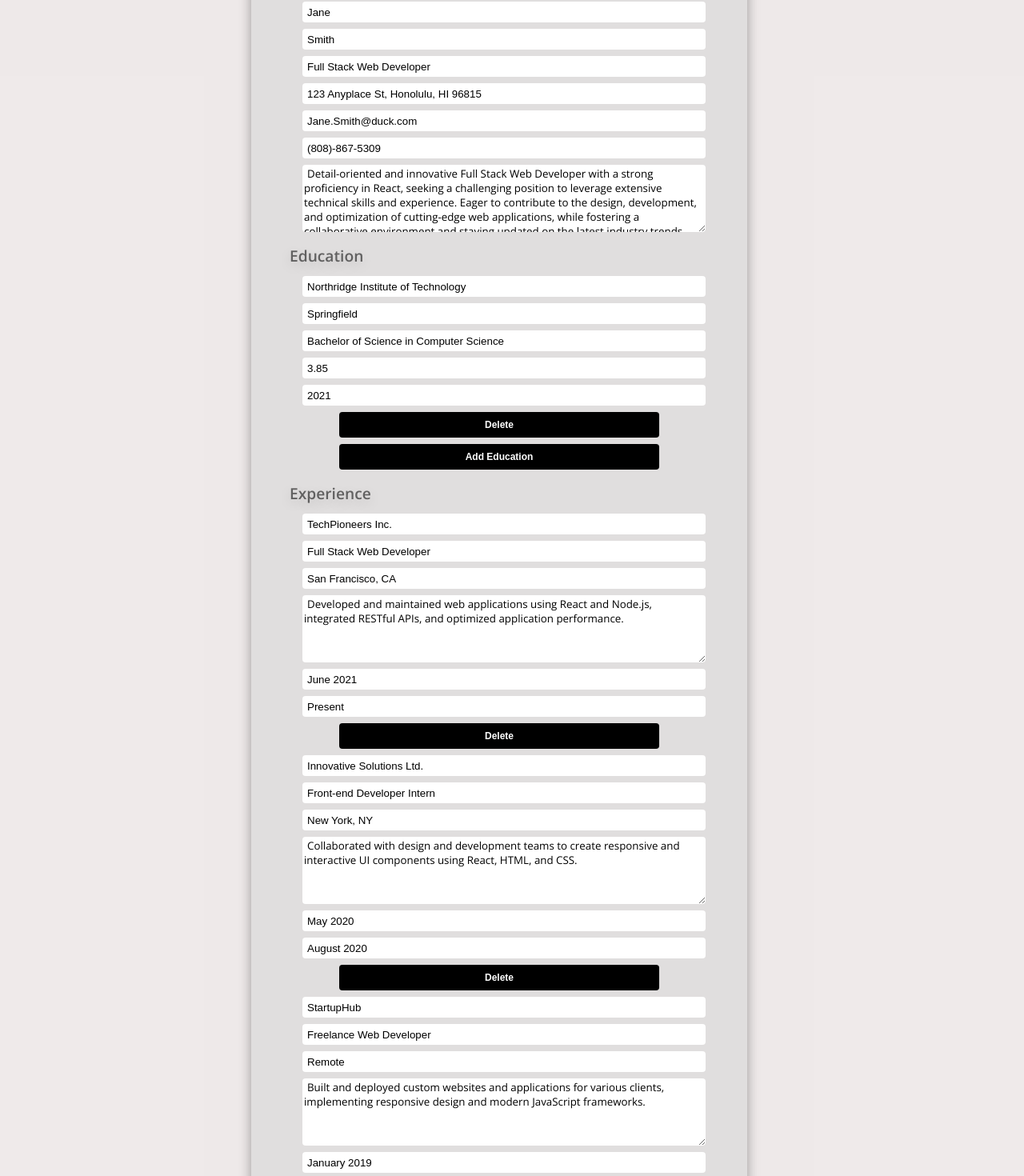
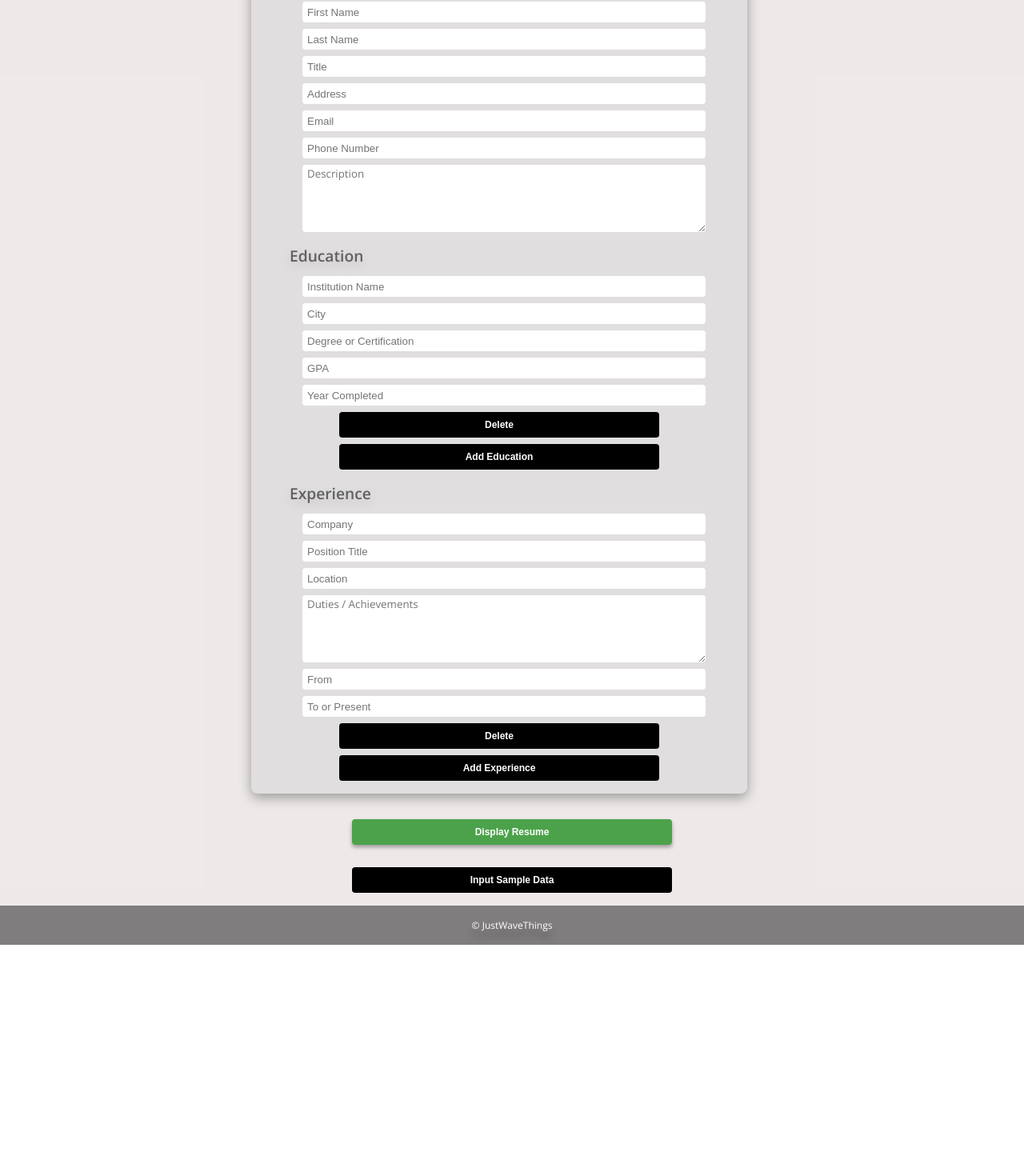
Before and after one commit to JustWaveThings/cv_creator, a React (Vite) app in the folder TOP_React_CV_APP/: page / in a window 1280 px wide. Shown: the part 160-1630 px from the top of the page at 80% size. After the commit the page ends 1341 px from the top, so only its background shows below. Built offline with nearby package versions, Linux system fonts and the light colour scheme.

Commit message:
fix indentation

```diff
--- a/TOP_React_CV_APP/package.json
+++ b/TOP_React_CV_APP/package.json
@@ -3,13 +3,12 @@
   "private": true,
   "version": "0.0.0",
   "type": "module",
-
   "scripts": {
     "dev": "vite",
     "build": "vite build",
     "preview": "vite preview",
     "predeploy": "npm run build",
-    "deploy": "gh-pages -d dist"
+    "deploy": "gh-pages"
   },
   "dependencies": {
     "nanoid": "^4.0.2",
--- a/TOP_React_CV_APP/src/App.jsx
+++ b/TOP_React_CV_APP/src/App.jsx
@@ -1,82 +1,57 @@
-import React, { Component } from 'react';
-import Experience from './components/Experience';
-import Education from './components/Education';
-import { nanoid } from 'nanoid';
-import Display from './components/Display';
-import General from './components/General';
-class App extends Component {
-	constructor(props) {
-		super(props);
+import React, { useState } from "react";
+import Experience from "./components/Experience";
+import Education from "./components/Education";
+import { nanoid } from "nanoid";
+import Display from "./components/Display";
+import General from "./components/General";
 
-		this.state = {
+function App() {
+  const [state, setState] = useState({
     editable: true,
     hideButtons: false,
-			firstName: 'Jane',
-			lastName: 'Smith',
-			title: 'Full Stack Web Developer',
-			email: 'Jane.Smith@duck.com',
-			phoneNumber: '(808)-867-5309',
-			address: '123 Anyplace St, Honolulu, HI 96815',
-			description:
-				'Detail-oriented and innovative Full Stack Web Developer with a strong proficiency in React, seeking a challenging position to leverage extensive technical skills and experience. Eager to contribute to the design, development, and optimization of cutting-edge web applications, while fostering a collaborative environment and staying updated on the latest industry trends. Committed to delivering high-quality, scalable, and maintainable solutions that exceed client expectations and drive business growth.',
+    firstName: "",
+    lastName: "",
+    title: "",
+    email: "",
+    phoneNumber: "",
+    address: "",
+    description: "",
     education: [
       {
         id: nanoid(),
-					institutionName: 'Northridge Institute of Technology',
-					city: 'Springfield',
-					degree: 'Bachelor of Science in Computer Science',
-					gpa: '3.85',
-					graduatedYear: '2021',
+        institutionName: "",
+        city: "",
+        degree: "",
+        gpa: "",
+        graduatedYear: "",
       },
     ],
     experience: [
       {
         id: nanoid(),
-					companyName: 'TechPioneers Inc.',
-					positionTitle: 'Full Stack Web Developer',
-					location: 'San Francisco, CA',
-					mainTasks:
-						'Developed and maintained web applications using React and Node.js, integrated RESTful APIs, and optimized application performance.',
-					fromDate: 'June 2021',
-					toDate: 'Present',
-				},
-				{
-					id: nanoid(),
-					companyName: 'Innovative Solutions Ltd.',
-					positionTitle: 'Front-end Developer Intern',
-					location: 'New York, NY',
-					mainTasks:
-						'Collaborated with design and development teams to create responsive and interactive UI components using React, HTML, and CSS.',
-					fromDate: 'May 2020',
-					toDate: 'August 2020',
-				},
-				{
-					id: nanoid(),
-					companyName: 'StartupHub',
-					positionTitle: 'Freelance Web Developer',
-					location: 'Remote',
-					mainTasks:
-						'Built and deployed custom websites and applications for various clients, implementing responsive design and modern JavaScript frameworks.',
-					fromDate: 'January 2019',
-					toDate: 'May 2021',
+        companyName: "",
+        positionTitle: "",
+        location: "",
+        mainTasks: "",
+        fromDate: "",
+        toDate: "",
       },
     ],
-		};
-	}
+  });
 
-	handleChange = (e, eduIndex) => {
+  function handleChange(e, eduIndex) {
     const inputSection = e.target.parentElement.parentElement.className;
 
-		if (inputSection === 'general') {
-			this.setState(prevState => {
+    if (inputSection === "general") {
+      setState((prevState) => {
         return {
           ...prevState,
           [e.target.name]: e.target.value,
         };
       });
     }
-		if (inputSection === 'education') {
-			this.setState(prevState => {
+    if (inputSection === "education") {
+      setState((prevState) => {
         const updatedEducation = prevState.education.map((edu, index) => {
           if (index === eduIndex) {
             return {
@@ -92,8 +67,8 @@ class App extends Component {
         };
       });
     }
-		if (inputSection === 'experience') {
-			this.setState(prevState => {
+    if (inputSection === "experience") {
+      setState((prevState) => {
         const updatedExperience = prevState.experience.map((exp, index) => {
           if (index === eduIndex) {
             return {
@@ -109,26 +84,26 @@ class App extends Component {
         };
       });
     }
-	};
+  }
 
-	handleSubmit = () => {
-		this.setState(prevState => {
+  function handleSubmit() {
+    setState((prevState) => {
       return {
         ...prevState,
         editable: !prevState.editable,
       };
     });
-	};
+  }
 
-	handleAddNewEdu = () => {
-		this.setState(prevState => {
+  function handleAddNewEdu() {
+    setState((prevState) => {
       const newEdu = {
         id: nanoid(),
-				institutionName: '',
-				city: '',
-				degree: '',
-				gpa: '',
-				graduatedYear: '',
+        institutionName: "",
+        city: "",
+        degree: "",
+        gpa: "",
+        graduatedYear: "",
       };
 
       return {
@@ -136,9 +111,9 @@ class App extends Component {
         education: [...prevState.education, newEdu],
       };
     });
-	};
-	handleDeleteEdu = (e, eduIndex) => {
-		this.setState(prevState => {
+  }
+  function handleDeleteEdu(e, eduIndex) {
+    setState((prevState) => {
       const updatedEducation = prevState.education.filter((edu, index) => {
         return index !== eduIndex;
       });
@@ -147,18 +122,18 @@ class App extends Component {
         education: updatedEducation,
       };
     });
-	};
+  }
 
-	handleAddNewExp = () => {
-		this.setState(prevState => {
+  function handleAddNewExp() {
+    setState((prevState) => {
       const newExp = {
         id: nanoid(),
-				companyName: '',
-				positionTitle: '',
-				location: '',
-				mainTasks: '',
-				fromDate: '',
-				toDate: '',
+        companyName: "",
+        positionTitle: "",
+        location: "",
+        mainTasks: "",
+        fromDate: "",
+        toDate: "",
       };
 
       return {
@@ -166,10 +141,10 @@ class App extends Component {
         experience: [...prevState.experience, newExp],
       };
     });
-	};
+  }
 
-	handleDeleteExp = (e, expIndex) => {
-		this.setState(prevState => {
+  function handleDeleteExp(e, expIndex) {
+    setState((prevState) => {
       const updatedExperience = prevState.experience.filter((exp, index) => {
         return index !== expIndex;
       });
@@ -178,57 +153,78 @@ class App extends Component {
         experience: updatedExperience,
       };
     });
-	};
+  }
 
-	handleHideButtons = () => {
-		console.log('hide buttons');
-		this.setState(prevState => {
+  function handleHideButtons() {
+    console.log("hide buttons");
+    setState((prevState) => {
       return {
         ...prevState,
         hideButtons: !prevState.hideButtons,
       };
     });
-	};
+  }
 
-	handleReset = () => {
-		this.setState({
+  function handleReset() {
+    setState({
       editable: true,
       hideButtons: false,
-			firstName: '',
-			lastName: '',
-			title: '',
-			email: '',
-			phoneNumber: '',
-			address: '',
-			description: '',
+      firstName: "Jane",
+      lastName: "Smith",
+      title: "Full Stack Web Developer",
+      email: "Jane.Smith@duck.com",
+      phoneNumber: "(808)-867-5309",
+      address: "123 Anyplace St, Honolulu, HI 96815",
+      description:
+        "Detail-oriented and innovative Full Stack Web Developer with a strong proficiency in React, seeking a challenging position to leverage extensive technical skills and experience. Eager to contribute to the design, development, and optimization of cutting-edge web applications, while fostering a collaborative environment and staying updated on the latest industry trends. Committed to delivering high-quality, scalable, and maintainable solutions that exceed client expectations and drive business growth.",
       education: [
         {
           id: nanoid(),
-					institutionName: '',
-					city: '',
-					degree: '',
-					gpa: '',
-					graduatedYear: '',
+          institutionName: "Northridge Institute of Technology",
+          city: "Springfield",
+          degree: "Bachelor of Science in Computer Science",
+          gpa: "3.85",
+          graduatedYear: "2021",
         },
       ],
       experience: [
         {
           id: nanoid(),
-					companyName: '',
-					positionTitle: '',
-					location: '',
-					mainTasks: '',
-					fromDate: '',
-					toDate: '',
+          companyName: "TechPioneers Inc.",
+          positionTitle: "Full Stack Web Developer",
+          location: "San Francisco, CA",
+          mainTasks:
+            "Developed and maintained web applications using React and Node.js, integrated RESTful APIs, and optimized application performance.",
+          fromDate: "June 2021",
+          toDate: "Present",
+        },
+        {
+          id: nanoid(),
+          companyName: "Innovative Solutions Ltd.",
+          positionTitle: "Front-end Developer Intern",
+          location: "New York, NY",
+          mainTasks:
+            "Collaborated with design and development teams to create responsive and interactive UI components using React, HTML, and CSS.",
+          fromDate: "May 2020",
+          toDate: "August 2020",
+        },
+        {
+          id: nanoid(),
+          companyName: "StartupHub",
+          positionTitle: "Freelance Web Developer",
+          location: "Remote",
+          mainTasks:
+            "Built and deployed custom websites and applications for various clients, implementing responsive design and modern JavaScript frameworks.",
+          fromDate: "January 2019",
+          toDate: "May 2021",
         },
       ],
     });
-	};
+  }
 
-	render() {
   return (
     <>
-				{this.state.editable && (
+      {state.editable && (
         <div className="input-cont">
           <nav className="navbar">
             <h1>RESUME CREATOR</h1>
@@ -237,25 +233,22 @@ class App extends Component {
             <section className="input">
               <h4>Contact Information</h4>
               <General
-									handleChange={e => this.handleChange(e)}
-									firstName={this.state.firstName}
-									lastName={this.state.lastName}
-									email={this.state.email}
-									phoneNumber={this.state.phoneNumber}
-									address={this.state.address}
-									description={this.state.description}
-									title={this.state.title}
+                handleChange={(e) => handleChange(e)}
+                firstName={state.firstName}
+                lastName={state.lastName}
+                email={state.email}
+                phoneNumber={state.phoneNumber}
+                address={state.address}
+                description={state.description}
+                title={state.title}
               />
               <h4>Education</h4>
-								{this.state.education.map((edu, index) => {
+              {state.education.map((edu, index) => {
                 return (
-										<div
-											className="edu-cont"
-											key={edu.id}
-										>
+                  <div className="edu-cont" key={edu.id}>
                     <Education
-												handleDeleteEdu={e => this.handleDeleteEdu(e, index)}
-												handleChange={e => this.handleChange(e, index)}
+                      handleDeleteEdu={(e) => handleDeleteEdu(e, index)}
+                      handleChange={(e) => handleChange(e, index)}
                       institutionName={edu.institutionName}
                       city={edu.city}
                       degree={edu.degree}
@@ -266,23 +259,17 @@ class App extends Component {
                 );
               })}
               <div className="button-container">
-									<button
-										className="add"
-										onClick={this.handleAddNewEdu}
-									>
+                <button className="add" onClick={handleAddNewEdu}>
                   Add Education
                 </button>
               </div>
               <h4>Experience</h4>
-								{this.state.experience.map((exp, index) => {
+              {state.experience.map((exp, index) => {
                 return (
-										<div
-											className="exp-cont"
-											key={exp.id}
-										>
+                  <div className="exp-cont" key={exp.id}>
                     <Experience
-												handleDeleteExp={e => this.handleDeleteExp(e, index)}
-												handleChange={e => this.handleChange(e, index)}
+                      handleDeleteExp={(e) => handleDeleteExp(e, index)}
+                      handleChange={(e) => handleChange(e, index)}
                       companyName={exp.companyName}
                       positionTitle={exp.positionTitle}
                       mainTasks={exp.mainTasks}
@@ -294,26 +281,17 @@ class App extends Component {
                 );
               })}
               <div className="button-container">
-									<button
-										className="add"
-										onClick={this.handleAddNewExp}
-									>
+                <button className="add" onClick={handleAddNewExp}>
                   Add Experience
                 </button>
               </div>
             </section>
             <nav className="nav-preview button-container">
-								<button
-									className="display"
-									onClick={this.handleSubmit}
-								>
-									{!this.state.editable ? 'Display Input Fields' : 'Display Resume'}
+              <button className="display" onClick={handleSubmit}>
+                {!state.editable ? "Display Input Fields" : "Display Resume"}
               </button>
-								<button
-									className="delete"
-									onClick={this.handleReset}
-								>
-									Erase Sample Data
+              <button className="delete" onClick={handleReset}>
+                Input Sample Data
               </button>
             </nav>
           </main>
@@ -323,24 +301,23 @@ class App extends Component {
         </div>
       )}
       <Display
-					key={this.state.id}
-					editable={!this.state.editable}
-					handleSubmit={this.handleSubmit}
-					hideButtonsState={this.state.hideButtons}
-					handleHideButtons={this.handleHideButtons}
-					firstName={this.state.firstName}
-					lastName={this.state.lastName}
-					email={this.state.email}
-					phoneNumber={this.state.phoneNumber}
-					address={this.state.address}
-					description={this.state.description}
-					title={this.state.title}
-					educationArray={this.state.education}
-					experienceArray={this.state.experience}
+        key={state.id}
+        editable={!state.editable}
+        handleSubmit={handleSubmit}
+        hideButtonsState={state.hideButtons}
+        handleHideButtons={handleHideButtons}
+        firstName={state.firstName}
+        lastName={state.lastName}
+        email={state.email}
+        phoneNumber={state.phoneNumber}
+        address={state.address}
+        description={state.description}
+        title={state.title}
+        educationArray={state.education}
+        experienceArray={state.experience}
       />
     </>
   );
 }
-}
 
 export default App;
--- a/TOP_React_CV_APP/src/components/Education.jsx
+++ b/TOP_React_CV_APP/src/components/Education.jsx
@@ -1,5 +1,5 @@
-import React, { Component } from 'react';
-import Input from './Input';
+import React, { Component } from "react";
+import Input from "./Input";
 
 class Education extends Component {
   render() {
--- a/TOP_React_CV_APP/src/components/Experience.jsx
+++ b/TOP_React_CV_APP/src/components/Experience.jsx
@@ -1,5 +1,5 @@
-import React, { Component } from 'react';
-import Input from './Input';
+import React, { Component } from "react";
+import Input from "./Input";
 class Experience extends Component {
   render() {
     return (
--- a/TOP_React_CV_APP/src/components/General.jsx
+++ b/TOP_React_CV_APP/src/components/General.jsx
@@ -1,5 +1,5 @@
-import React, { Component } from 'react';
-import Input from './Input';
+import React, { Component } from "react";
+import Input from "./Input";
 
 class General extends Component {
   constructor(props) {
--- a/TOP_React_CV_APP/src/components/Input.jsx
+++ b/TOP_React_CV_APP/src/components/Input.jsx
@@ -1,4 +1,4 @@
-import React, { Component } from 'react';
+import React, { Component } from "react";
 
 class Input extends Component {
   constructor(props) {
@@ -6,7 +6,7 @@ class Input extends Component {
   }
 
   render() {
-		if (this.props.name === 'mainTasks' || this.props.name === 'description') {
+    if (this.props.name === "mainTasks" || this.props.name === "description") {
       return (
         <>
           <div className="input--container">
@@ -22,7 +22,7 @@ class Input extends Component {
       );
     }
 
-		if (this.props.name !== 'mainTasks') {
+    if (this.props.name !== "mainTasks") {
       return (
         <>
           <div className="input--container">
```
Also changed, not shown: TOP_React_CV_APP/index.html (+5 -22 lines), TOP_React_CV_APP/src/components/Display.jsx (+20 -25 lines), TOP_React_CV_APP/src/index.css (+9 -9 lines), TOP_React_CV_APP/src/main.jsx (+8 -8 lines), TOP_React_CV_APP/vite.config.js (+4 -4 lines), 3 other files (tests, documents, lock files or other folders). Lines whose indentation alone changed are shown as unchanged.
